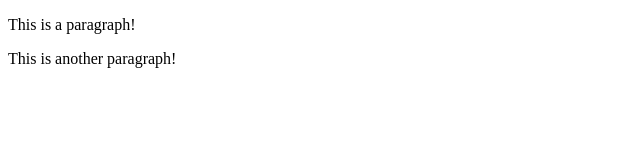
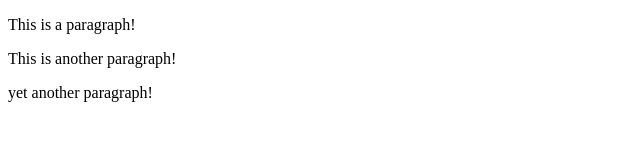
Before and after one commit to skuhn002/rev_train0, a plain HTML site: page index.html in a window 1280 px wide. Shown: the whole page, without its empty margins (0-640 px from the left). Drawn offline with Linux system fonts and the light colour scheme.

Commit message:
yet another paragraph

```diff
--- a/index.html
+++ b/index.html
@@ -6,5 +6,6 @@
     <body>
         <p>This is a paragraph!</p>
         <p>This is another paragraph!</p>
+        <p>yet another paragraph!</p>
     </body>
 </html>
```
